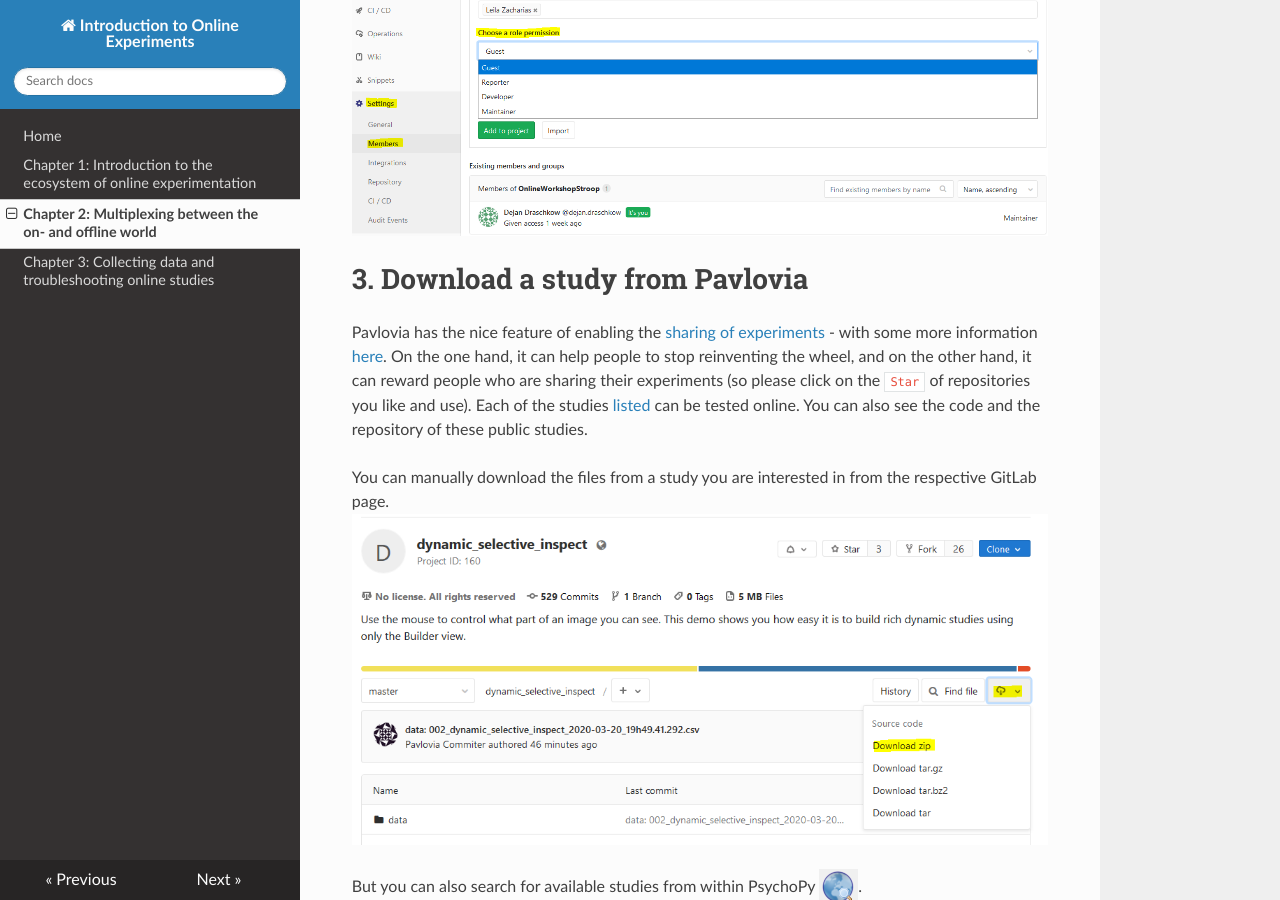
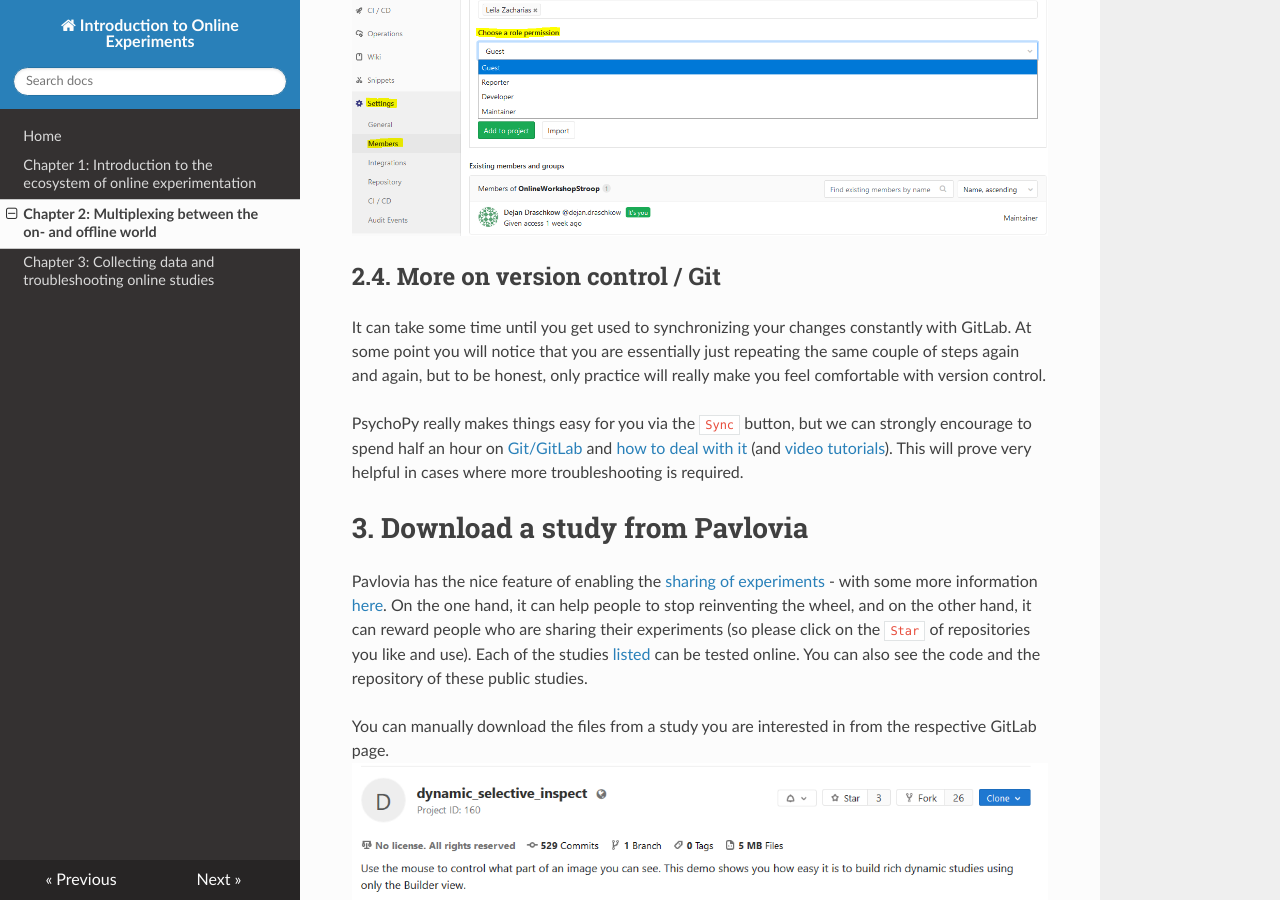
Before and after one commit to onlinews/online_ws, an MkDocs documentation site: the page built from docs/Ch_2_RunFirstStudy.md, in a window 1280 px wide and 900 px high, scrolled down 6844 px. Built offline with MkDocs 1.6.1, drawn with Linux system fonts in a browser that asks for light colours; nearby versions of some CDN libraries.

Commit message:
add version control paragraph

````diff
--- a/docs/Ch_2_RunFirstStudy.html
+++ b/docs/Ch_2_RunFirstStudy.html
@@ -77,6 +77,9 @@
 <p>Maybe you want to work on this experiment with a colleague. Or at least make the data accessible to collaborators. You can easily add collaborators to your repository/study.
 All you need to do is <a href="https://online-ws.readthedocs.io/en/latest/Ch_2_RunFirstStudy/#2-editing-and-syncing-your-experiment">go to your repository on GitLab</a>, find the account of your colleague and decide on the specific access privileges you want to grant your collaborator.</p>
 <p><img src="./img/AddCollaborator.PNG" alt="AddCollaborator"></p>
+<h2 id="2-4-more-on-version-control-git">2.4. More on version control / Git</h2>
+<p>It can take some time until you get used to synchronizing your changes constantly with GitLab. At some point you will notice that you are essentially just repeating the same couple of steps again and again, but to be honest, only practice will really make you feel comfortable with version control.</p>
+<p>PsychoPy really makes things easy for you via the <code>Sync</code> button, but we can strongly encourage to spend half an hour on <a href="https://docs.gitlab.com/ee/gitlab-basics/">Git/GitLab</a> and <a href="https://gist.github.com/m-kyle/fb0f3e9edc369adfcac7">how to deal with it</a> (and <a href="https://www.youtube.com/watch?v=Jt4Z1vwtXT0">video tutorials</a>). This will prove very helpful in cases where more troubleshooting is required.</p>
 <h1 id="3-download-a-study-from-pavlovia">3. Download a study from Pavlovia</h1>
 <p>Pavlovia has the nice feature of enabling the <a href="https://pavlovia.org/explore">sharing of experiments</a> - with some more information <a href="https://psychopy.org/online/usingPavlovia.html">here</a>. On the one hand, it can help people to stop reinventing the wheel, and on the other hand, it can reward people who are sharing their experiments (so please click on the <code>Star</code> of repositories you like and use). Each of the studies <a href="https://pavlovia.org/explore">listed</a> can be tested online. You can also see the code and the repository of these public studies.</p>
 <p>You can manually download the files from a study you are interested in from the respective GitLab page.
--- a/docs/Ch_2_RunFirstStudy.md
+++ b/docs/Ch_2_RunFirstStudy.md
@@ -73,6 +73,10 @@
 
 ![AddCollaborator](./img/AddCollaborator.PNG)
 
+## 2.4. More on version control / Git
+It can take some time until you get used to synchronizing your changes constantly with GitLab. At some point you will notice that you are essentially just repeating the same couple of steps again and again, but to be honest, only practice will really make you feel comfortable with version control.
+
+PsychoPy really makes things easy for you via the `Sync` button, but we can strongly encourage to spend half an hour on [Git/GitLab](https://docs.gitlab.com/ee/gitlab-basics/) and [how to deal with it](https://gist.github.com/m-kyle/fb0f3e9edc369adfcac7) (and [video tutorials](https://www.youtube.com/watch?v=Jt4Z1vwtXT0)). This will prove very helpful in cases where more troubleshooting is required.
 
 # 3. Download a study from Pavlovia
 Pavlovia has the nice feature of enabling the [sharing of experiments](https://pavlovia.org/explore) - with some more information [here](https://psychopy.org/online/usingPavlovia.html). On the one hand, it can help people to stop reinventing the wheel, and on the other hand, it can reward people who are sharing their experiments (so please click on the ```Star``` of repositories you like and use). Each of the studies [listed](https://pavlovia.org/explore) can be tested online. You can also see the code and the repository of these public studies.
````
